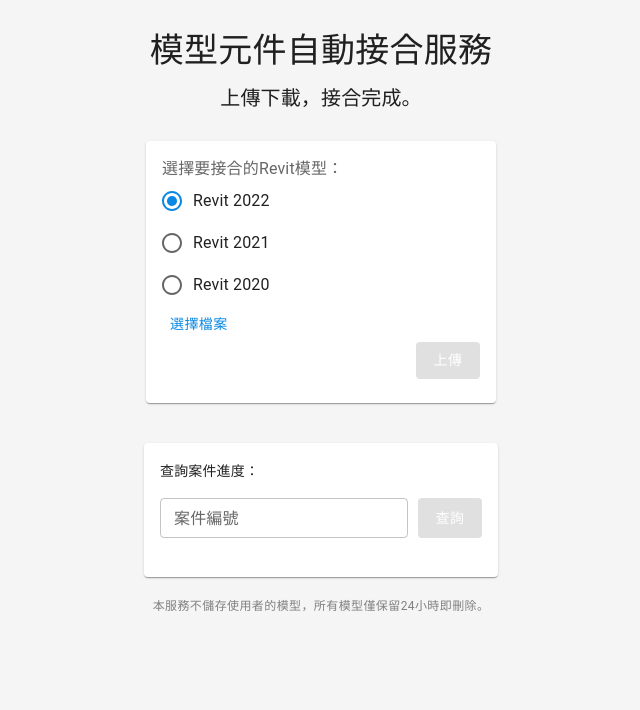
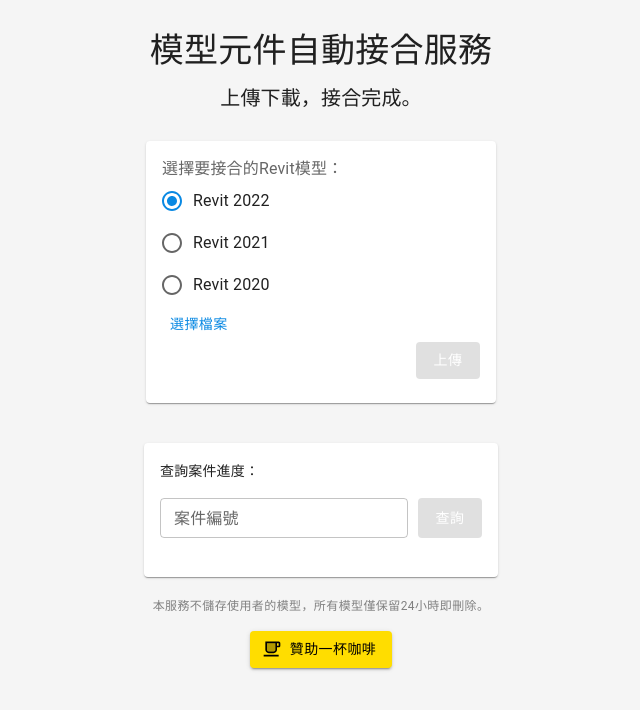
Before and after one commit to yuantsai1115/join-elements-frontend, a React (Create React App) app: page / in a window 1280 px wide. Shown: the top 710 px of the page, without its empty margins (319-959 px from the left). Built offline with nearby package versions, Linux system fonts and the light colour scheme.

Commit message:
add tab icon and buy me a coffee button

```diff
--- a/public/index.html
+++ b/public/index.html
@@ -2,7 +2,7 @@
 <html lang="en">
   <head>
     <meta charset="utf-8" />
-    <link rel="icon" href="%PUBLIC_URL%/favicon.ico" />
+    <link rel="icon" href="%PUBLIC_URL%/logo.png" />
     <meta name="viewport" content="width=device-width, initial-scale=1" />
     <meta name="theme-color" content="#000000" />
     <meta name="description" content="Auto join elements for BIM model" />
--- a/src/features/Layouts/MainLayout/MainLayout.tsx
+++ b/src/features/Layouts/MainLayout/MainLayout.tsx
@@ -1,7 +1,9 @@
 import React, { ReactElement, FC } from 'react';
-import { Box, Typography } from '@mui/material';
+import { Box, Button, Typography } from '@mui/material';
 import JoinElements from '../../JoinElements';
 import CheckStatus from '../../CheckStatus';
+import LocalCafeTwoToneIcon from '@mui/icons-material/LocalCafeTwoTone';
+import { yellow } from '@mui/material/colors';
 
 const MainLayout: FC<any> = (): ReactElement<any> => {
     return (
@@ -41,6 +43,16 @@
                     本服務不儲存使用者的模型，所有模型僅保留24小時即刪除。
                 </Typography>
             </Box>
+            <Box sx={{ display: 'flex', justifyContent: 'center', alignItems: 'center', marginTop: '10px' }}>
+                <Button
+                    variant="contained"
+                    startIcon={<LocalCafeTwoToneIcon />}
+                    onClick={() => window.open('https://www.buymeacoffee.com/joinelements')}
+                    sx={{ backgroundColor: '#fd0', '&:hover': { backgroundColor: '#f7d501' } }}
+                >
+                    贊助一杯咖啡
+                </Button>
+            </Box>
         </>
     );
 };
```
Also changed, not shown: public/logo.png, public/manifest.json.
